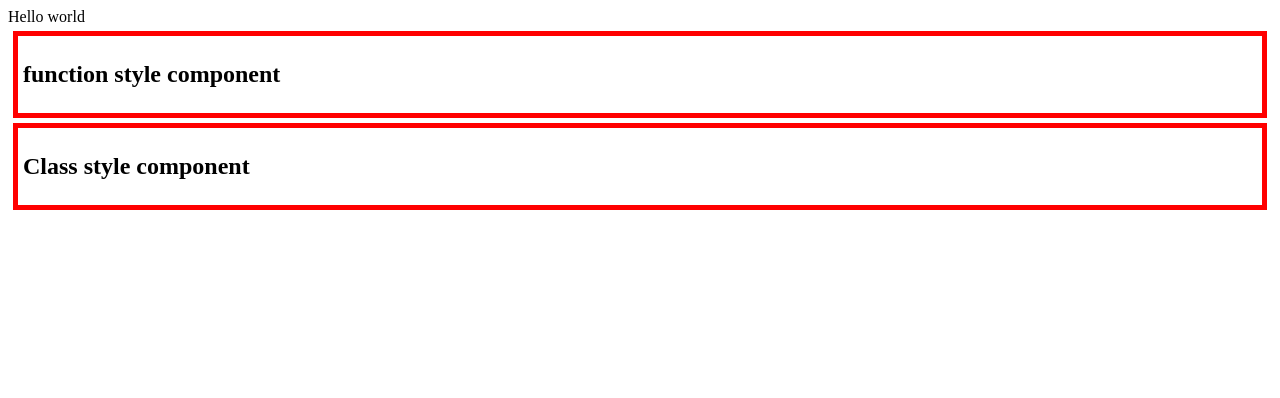
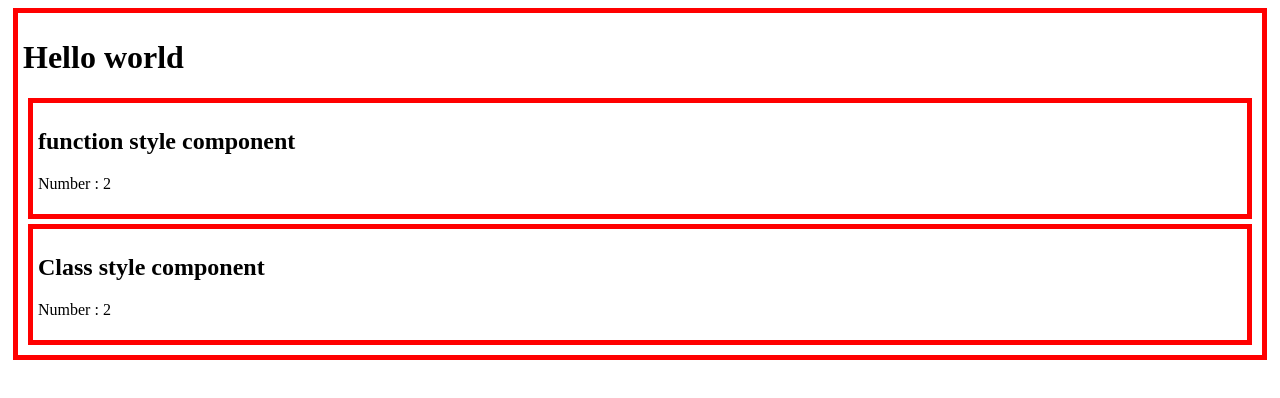
Before and after one commit to jeen0202/ReactStudy, a React (Create React App) app in the folder class-function/: page / in a window 1280 px wide. Shown: the top 398 px of the page. Built offline with nearby package versions, Linux system fonts and the light colour scheme.

Commit message:
props를 사용하는 방법

```diff
--- a/class-function/src/App.js
+++ b/class-function/src/App.js
@@ -2,25 +2,30 @@
 import React from 'react';
 function App() {
   return (
-    <div className="App">
-      Hello world
-      <FuncComp></FuncComp>
-      <ClassComp></ClassComp>
+    <div className="container">
+      <h1>Hello world</h1>
+      <FuncComp initNumber = {2}></FuncComp>
+      <ClassComp initNumber = {2}></ClassComp>
     </div>
   );
 }
-function FuncComp(){
+function FuncComp(props){
   return (
     <div className="container">
         <h2>function style component</h2>
+        <p>Number : {props.initNumber}</p>
     </div>
   );
 }
 class ClassComp extends React.Component{
+  state ={
+    number:this.props.initNumber
+  }
   render(){
     return (
       <div className="container">
         <h2>Class style component</h2>
+        <p>Number : {this.props.initNumber}</p>
     </div>
     )
   }
```
Also changed, not shown: 1 other file (tests, documents, lock files or other folders).
